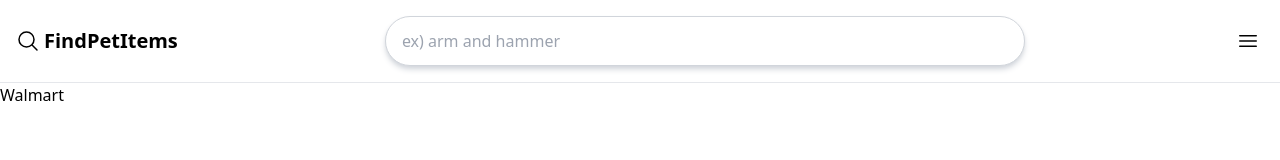
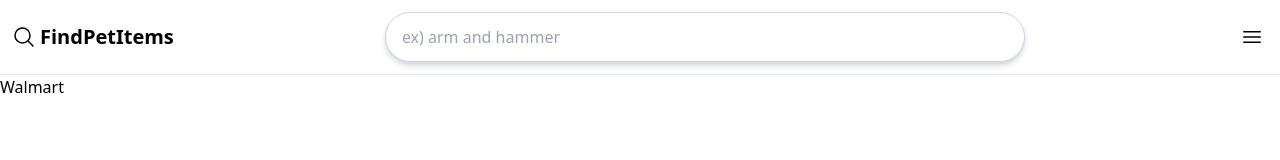
Before and after one commit to jaehokimdev/Pet-Item-Price-scraping, a React (Create React App) app in the folder client/: page /search/walmart in a window 1280 px wide. Shown: the top 160 px of the page. Built offline with nearby package versions, Linux system fonts and the light colour scheme.

Commit message:
adjusted padding on header

```diff
--- a/client/src/Header.tsx
+++ b/client/src/Header.tsx
@@ -3,7 +3,7 @@ type Props = {};
 const Header = (props: Props) => {
   return (
     <div>
-      <header className="flex justify-between p-4">
+      <header className="flex justify-between p-3">
         <a href="" className="flex items-center gap-1">
           <svg
             xmlns="http://www.w3.org/2000/svg"
```
